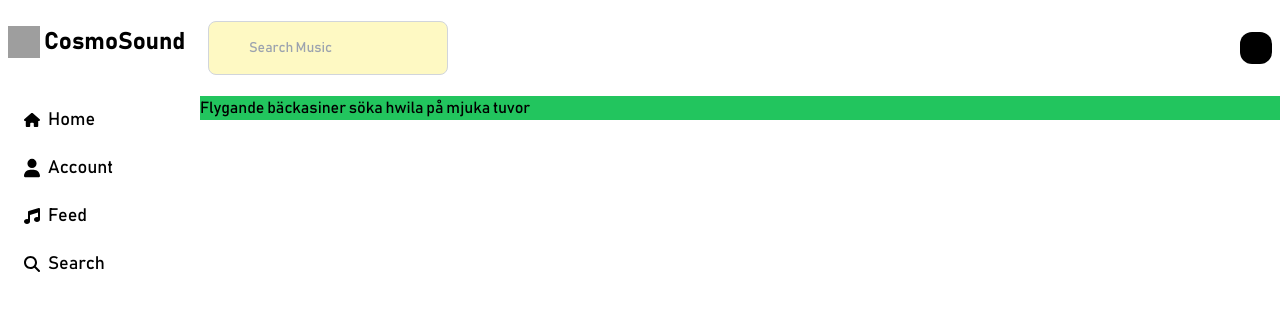
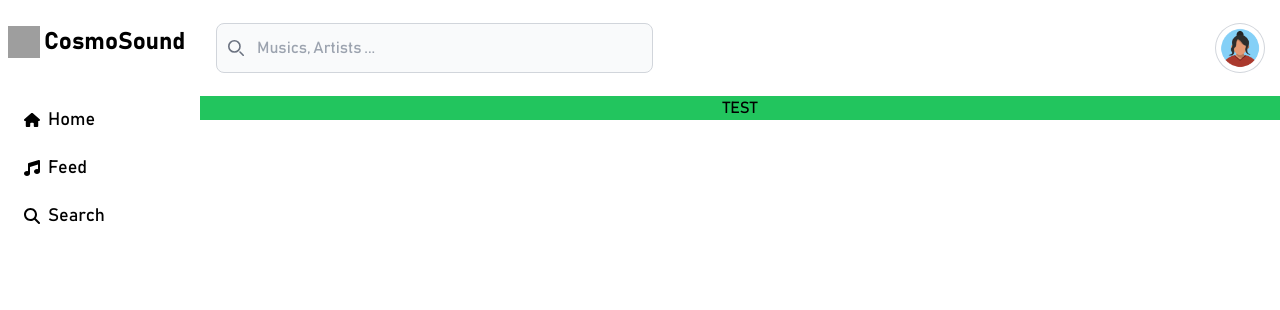
Before and after one commit to enzo405/Cosmosound, a React (Vite) app: page / in a window 1280 px wide. Shown: the top 310 px of the page. Built offline with nearby package versions, Linux system fonts and the light colour scheme; grey boxes are pictures that could not be loaded.

Commit message:
Added Searchbar and Header avatar with modal

```diff
--- /dev/null
+++ b/src/components/Divider.tsx
@@ -0,0 +1,8 @@
+import { ReactElement } from "react";
+
+export default function Divider({
+  className,
+  ...props
+}: React.HTMLAttributes<HTMLHRElement>): ReactElement {
+  return <hr className={`border border-gray-300 w-auto my-2 ${className}`} {...props} />;
+}
--- a/src/components/Template/Header/Header.tsx
+++ b/src/components/Template/Header/Header.tsx
@@ -10,7 +10,7 @@ function Header({ unAuthenticated = false }: Readonly<HeaderProps>): ReactElemen
       {unAuthenticated ? (
         <span>You are not authenticated</span>
       ) : (
-        <div className="flex items-center h-24 mx-2">
+        <div className="flex items-center h-24 mx-4 gap-2">
           <HeaderSearchbar />
           <HeaderAvatar />
         </div>
--- a/src/components/Template/Header/HeaderAvatar.tsx
+++ b/src/components/Template/Header/HeaderAvatar.tsx
@@ -1,7 +1,43 @@
-import { type ReactElement } from "react";
+import Divider from "components/Divider";
+import { routesConfig } from "config/app-config";
+import { useState, type ReactElement } from "react";
+import { FaUser } from "react-icons/fa6";
+import { useNavigate } from "react-router-dom";
 
 function HeaderAvatar(): ReactElement {
-  return <div className="rounded-xl w-8 h-8 bg-black"></div>;
+  const [profileModalOpen, setProfileModalOpen] = useState(false);
+  const navigate = useNavigate();
+
+  const handleProfileModal = () => {
+    setProfileModalOpen(!profileModalOpen);
+  };
+
+  return (
+    <>
+      <img
+        onClick={handleProfileModal}
+        className="w-12 h-12 p-1 rounded-full ring-1 ring-gray-300 cursor-pointer"
+        src="/src/assets/img/default_avatar.png"
+      />
+      {profileModalOpen && (
+        <div className="absolute top-0 right-0 z-10 transform-gpu translate-x-[-10px] translate-y-[80px]">
+          <div className="block py-1 text-m text-gray-900 border border-gray-300 rounded-lg bg-gray-50 w-44 h-48">
+            {/* Profile Section */}
+            <div
+              onClick={() => navigate(routesConfig.account.path)}
+              className="flex flex-row gap-1 justify-start m-1 p-2 rounded-sm cursor-pointer hover:bg-slate-400">
+              <FaUser className="mt-1" />
+              BELO Smile
+            </div>
+            <Divider className="" />
+            {/* Settings Section */}
+            <Divider className="" />
+            {/* Footer Section */}
+          </div>
+        </div>
+      )}
+    </>
+  );
 }
 
 export default HeaderAvatar;
--- a/src/components/Template/Header/HeaderSearchbar.tsx
+++ b/src/components/Template/Header/HeaderSearchbar.tsx
@@ -2,13 +2,34 @@ import { type ReactElement } from "react";
 
 function HeaderSearchbar(): ReactElement {
   return (
-    <div className="flex flex-col mr-auto">
-      <input
-        type="search"
-        id="default-search"
-        className="block w-full p-4 ps-10 text-sm text-gray-900 border border-gray-300 rounded-lg bg-yellow-100"
-        placeholder="Search Music"
-      />
+    <div className="w-5/12 mr-auto min-w-44">
+      <label htmlFor="search" className="mb-2 text-sm font-medium text-gray-900 sr-only">
+        Search
+      </label>
+      <div className="relative">
+        <div className="absolute inset-y-0 start-0 flex items-center ps-3 pointer-events-none">
+          <svg
+            className="w-4 h-4 text-gray-500"
+            aria-hidden="true"
+            xmlns="http://www.w3.org/2000/svg"
+            fill="none"
+            viewBox="0 0 20 20">
+            <path
+              stroke="currentColor"
+              stroke-linecap="round"
+              stroke-linejoin="round"
+              stroke-width="2"
+              d="m19 19-4-4m0-7A7 7 0 1 1 1 8a7 7 0 0 1 14 0Z"
+            />
+          </svg>
+        </div>
+        <input
+          type="search"
+          id="search"
+          className="block w-full p-3 ps-10 text-m text-gray-900 border border-gray-300 rounded-lg bg-gray-50 focus:ring-blue-500 focus:border-blue-500"
+          placeholder="Musics, Artists ..."
+        />
+      </div>
     </div>
   );
 }
--- a/src/config/app-config.ts
+++ b/src/config/app-config.ts
@@ -1,5 +1,5 @@
 import { IconType } from "react-icons";
-import { FaHouse, FaUser, FaMusic, FaMagnifyingGlass } from "react-icons/fa6";
+import { FaHouse, FaMusic, FaMagnifyingGlass } from "react-icons/fa6";
 
 /* eslint-disable @typescript-eslint/no-unused-vars */
 const APPLICATION_NAME = "CosmoSound";
@@ -35,7 +35,6 @@ const routesConfig: RoutesConfig = {
 
 const routesSidebar: RoutesSidebar = {
   home: { path: "/", displayText: "Home", icon: FaHouse },
-  account: { path: "/account", displayText: "Account", icon: FaUser },
   feed: { path: "/feed", displayText: "Feed", icon: FaMusic },
   search: { path: "/search", displayText: "Search", icon: FaMagnifyingGlass },
 };
--- a/src/pages/Home/HomePage.tsx
+++ b/src/pages/Home/HomePage.tsx
@@ -1,11 +1,7 @@
 import { type ReactElement } from "react";
 
 function HomePage(): ReactElement {
-  return (
-    <div className="bg-green-500 flex flex-col">
-      <span>Flygande bäckasiner söka hwila på mjuka tuvor</span>
-    </div>
-  );
+  return <div className="bg-green-500 flex flex-col items-center">TEST</div>;
 }
 
 export default HomePage;
```
Also changed, not shown: src/assets/img/default_avatar.png (added).
